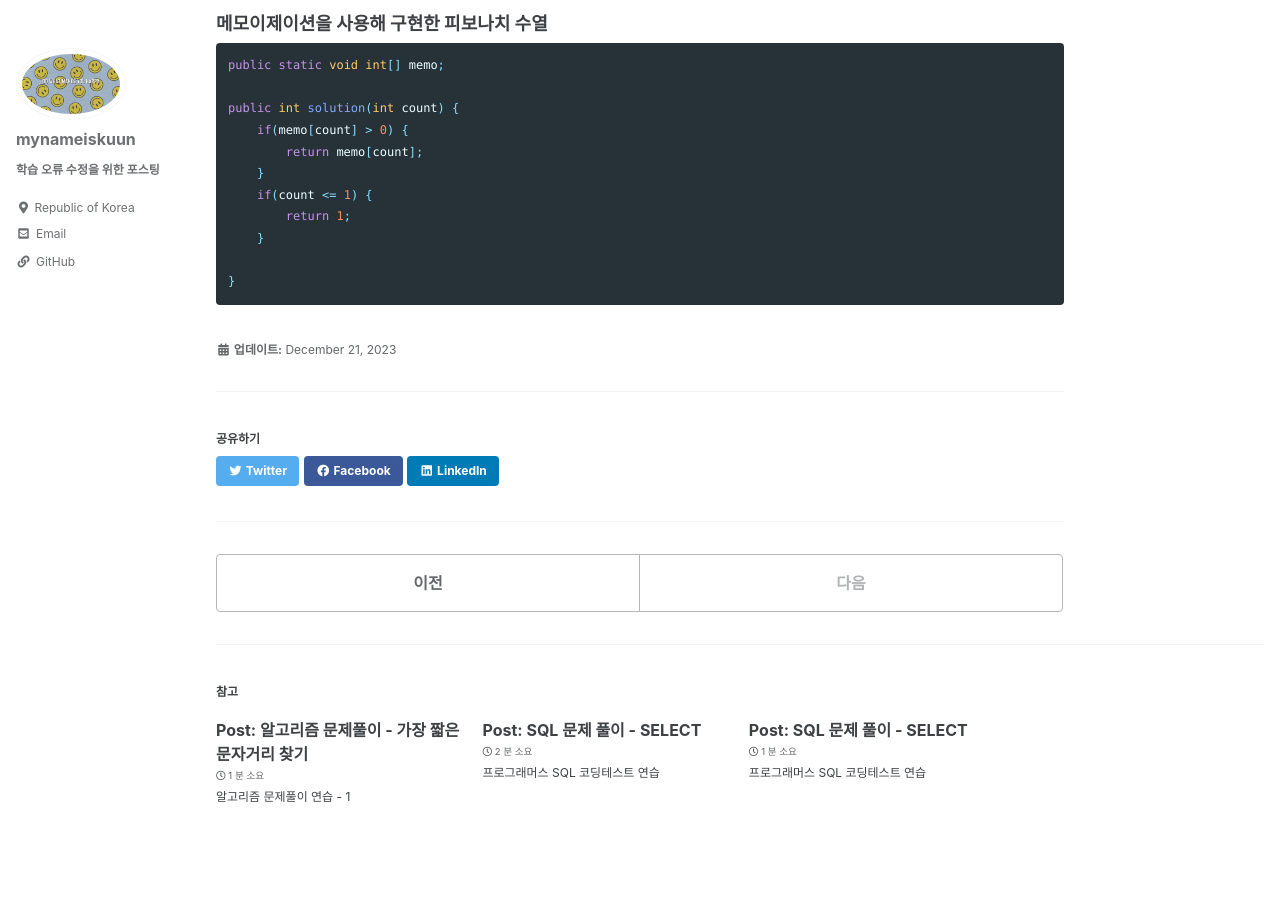
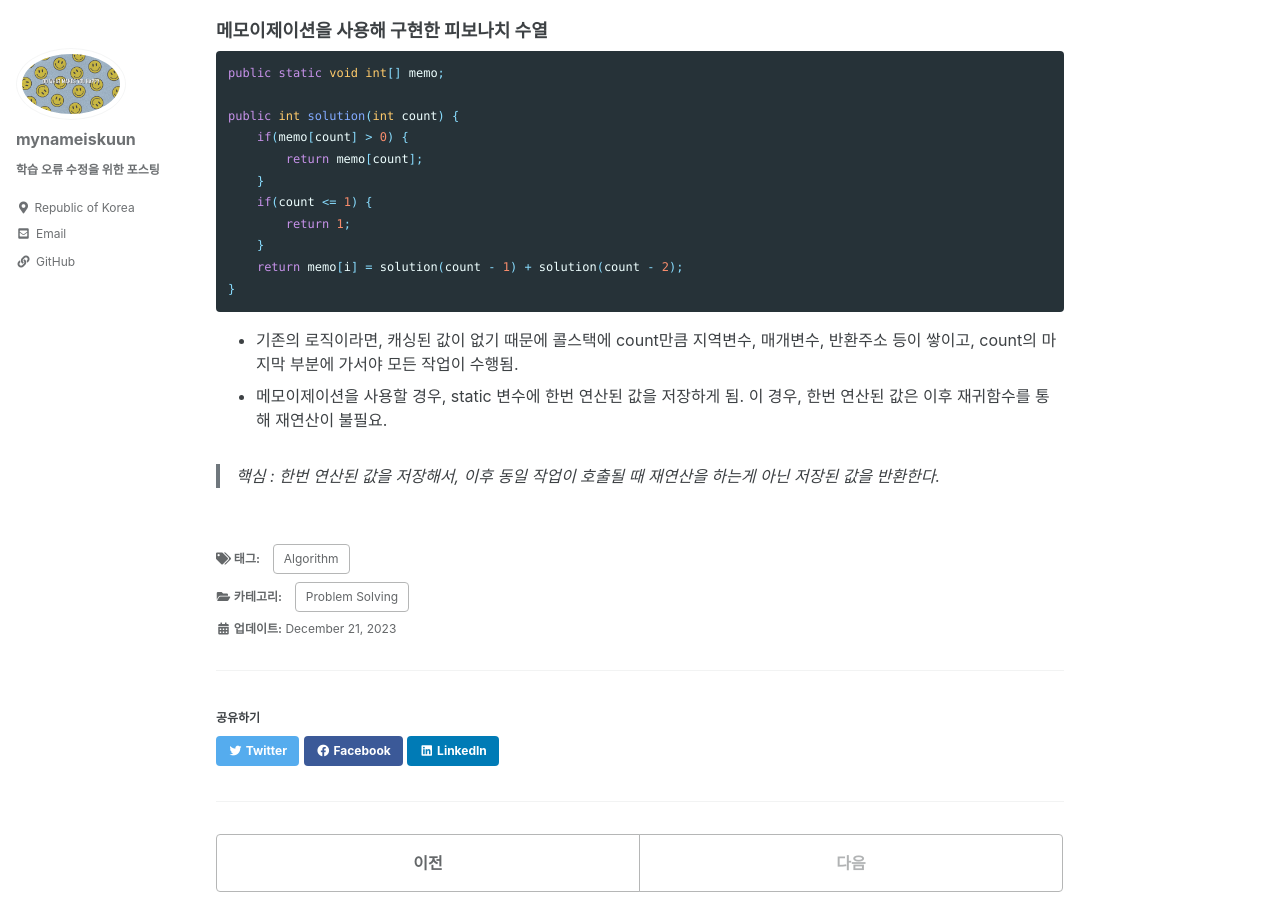
Before and after one commit to mynameiskuun/mynameiskuun.github.io, a Jekyll site: the page built from _posts/2023-12-21-알고리즘 문제풀이(2).md, in a window 1280 px wide and 900 px high, scrolled down 2245 px. Built offline with Jekyll 4.4.1, drawn with Linux system fonts in a browser that asks for light colours; cached includes are drawn as plain includes; some of the changed text lies outside the part shown.

Commit message:
colon update

````diff
--- a/_posts/2023-12-21-알고리즘 문제풀이(2).md
+++ b/_posts/2023-12-21-알고리즘 문제풀이(2).md
@@ -1,5 +1,5 @@
 ---
-title: "Post: 알고리즘 문제풀이 - 피보나치 수열
+title: "Post: 알고리즘 문제풀이 - 피보나치 수열"
 categories:
   - Problem Solving
 tags:
@@ -91,6 +91,11 @@ public int solution(int count) {
     if(count <= 1) {
         return 1;
     }
-
+    return memo[i] = solution(count - 1) + solution(count - 2);
 }
 ```
+
+- 기존의 로직이라면, 캐싱된 값이 없기 때문에 콜스택에 count만큼 지역변수, 매개변수, 반환주소 등이 쌓이고, count의 마지막 부분에 가서야 모든 작업이 수행됨.
+- 메모이제이션을 사용할 경우, static 변수에 한번 연산된 값을 저장하게 됨. 이 경우, 한번 연산된 값은 이후 재귀함수를 통해 재연산이 불필요.
+
+> 핵심 : 한번 연산된 값을 저장해서, 이후 동일 작업이 호출될 때 재연산을 하는게 아닌 저장된 값을 반환한다.
````
